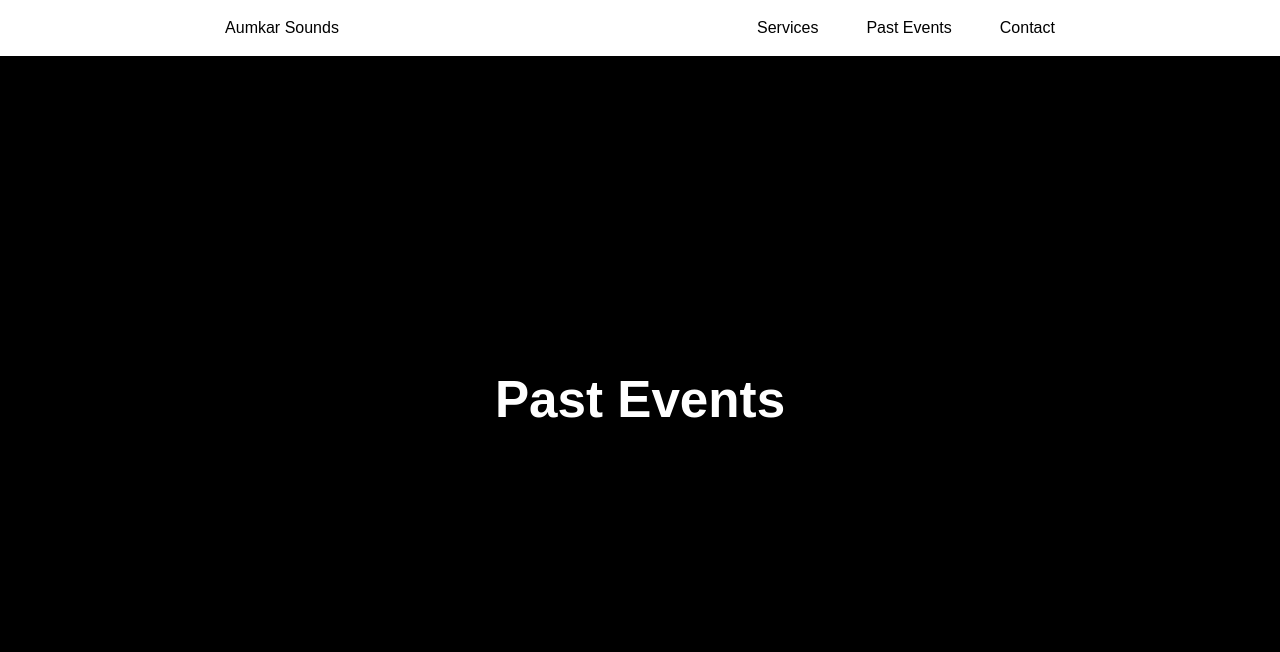
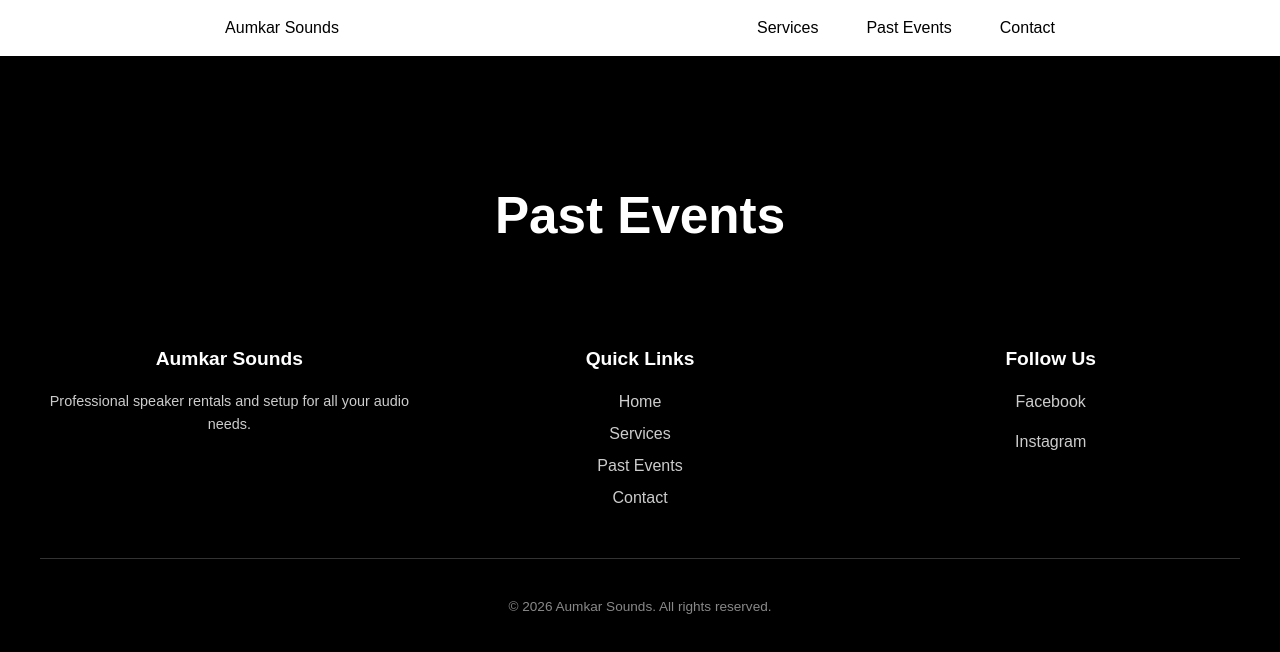
Before and after one commit to acupofchai/aumkar-sounds-website, a React (Vite) app: page /past-events in a window 1280 px wide. Shown: the top 652 px of the page. Built offline with nearby package versions, Linux system fonts and the light colour scheme; a web font is replaced by a local one.

Commit message:
quicklinks to all pages

```diff
--- a/src/App.jsx
+++ b/src/App.jsx
@@ -53,15 +53,21 @@ function Home() {
 }
 
 function Services() {
-  return <div><h1>View our available equipment</h1></div>
+  return <div><h1>View our available equipment</h1>
+  <Footer></Footer>
+  </div>
 }
 
 function PastEvents() {
-  return <div><h1>Past Events</h1></div>;
+  return <div><h1>Past Events</h1>
+  <Footer></Footer>
+  </div>;
 }
 
 function Contact() {
-  return <div><h1>Contact Us</h1></div>;
+  return <div><h1>Contact Us</h1>
+  <Footer></Footer>
+  </div>;
 }
 
 export default App
```
